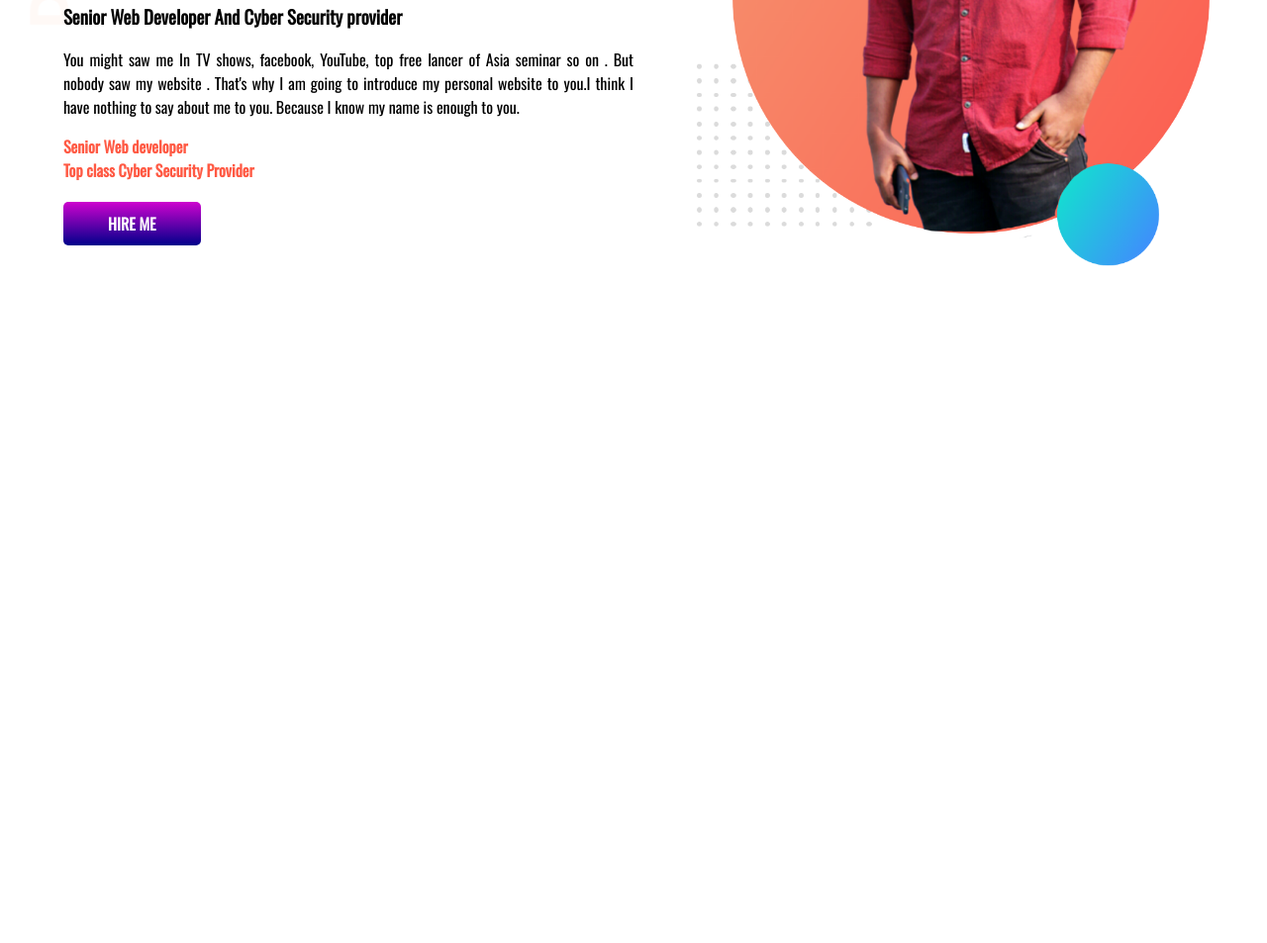
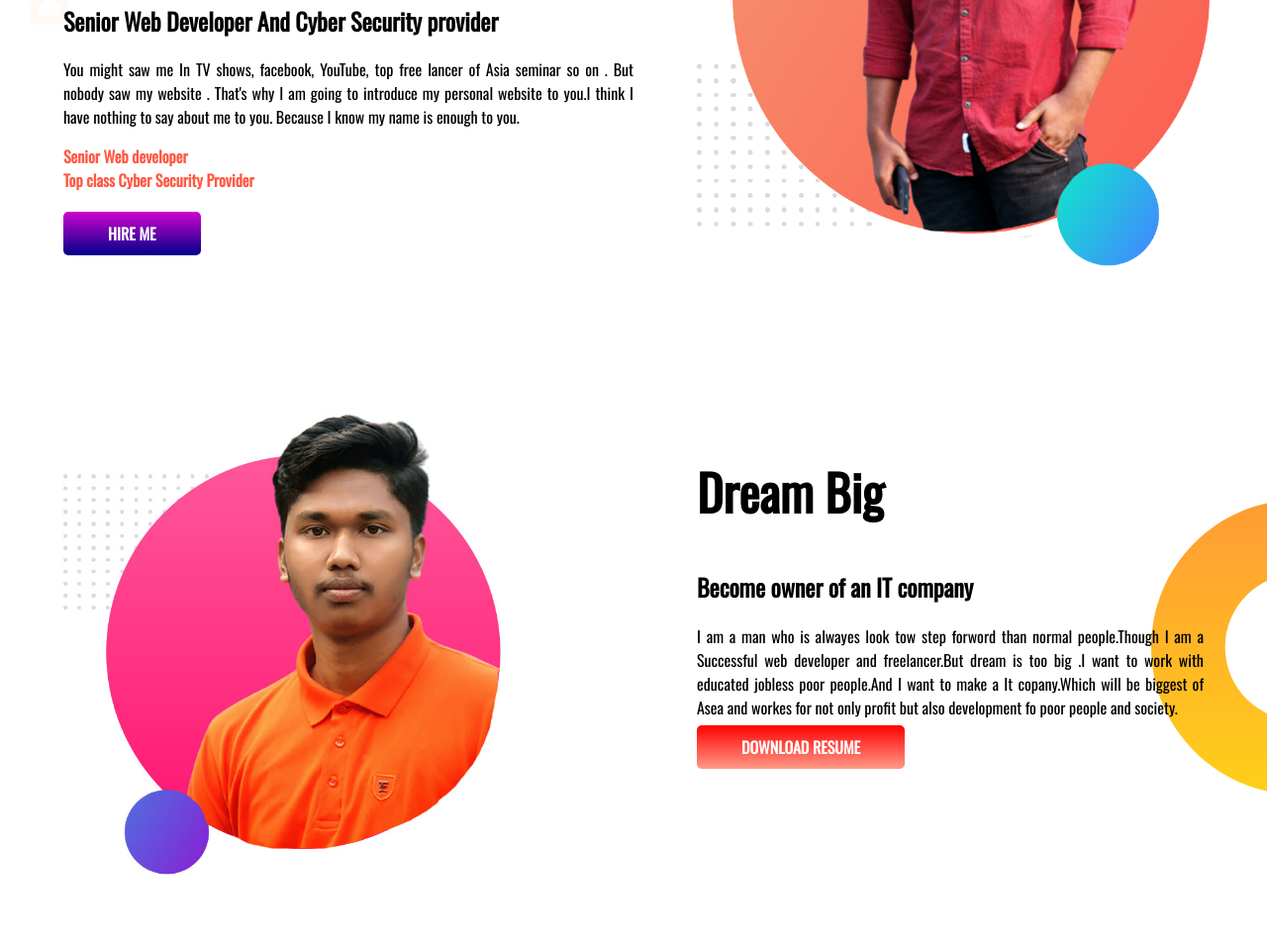
Before and after one commit to developer-shourav/Protfolio_Design, a plain HTML site: page index.html in a window 1280 px wide. Shown: the part 334-1287 px from the top of the page at 99% size. Before the commit the page ends 800 px from the top, so only its background shows below. Drawn offline with nearby package versions, Linux system fonts and the light colour scheme.

Commit message:
mid section complited

```diff
--- a/index.html
+++ b/index.html
@@ -16,7 +16,7 @@
         <div class="aboutMe">
             <h1>**Welcome to***</h1>
             <h1><span class="colorOrange">Shourav's</span> World !!</h1>
-            <h3>Senior Web Developer And Cyber Security provider</h3>
+            <h2>Senior Web Developer And Cyber Security provider</h2>
             <p>You might saw me In TV shows, facebook, YouTube, top free lancer of Asia seminar so on . But nobody saw my website . That's why I am going to introduce my personal website to you.I think I have nothing to say about me to you. Because I know my name is enough to you.</p>
 
             <p class="specilist "><strong>Senior Web developer</strong></p>
@@ -27,5 +27,15 @@
             <img src="img/my-bg.png" alt="Photo of web developer Shourav RajB.">
         </div>
     </section>
+    <section class="mid_section">
+        <div class="mySecondPhoto"><img src="images/my-bg2.jpg" alt="Formal Photo of web developer Shourav RajB."></div>
+        <div class="dreamBig">
+            <h1>Dream Big</h1>
+            <h2>Become owner of an IT company</h2>
+            <p>I am a man who is alwayes look tow step forword than normal people.Though I am a Successful web developer and freelancer.But dream is too big .I want to work with educated jobless poor people.And I want to make a It copany.Which will be biggest of Asea and workes for not only profit but also development fo poor people and society.</p>
+            <a class="Download_resume" href="#" target="_blank">DOWNLOAD RESUME</a>
+        </div>
+    </section>
+
 </body>
 </html>
--- a/style.css
+++ b/style.css
@@ -1,10 +1,17 @@
+/* =====================================================================================
+                           Common Style
+=========================================================================================*/
+
 body{
      margin: 0;
     font-family: 'Oswald',
     sans-serif;
-    text-decoration: none;
+    text-decoration:none;
 
 }
+/* =====================================================================================
+                         Top section css START
+=========================================================================================*/
 .colorOrange{color:orange}
 h1{
     font-size:50px;
@@ -34,6 +41,7 @@ h1{
 }
 .button{
     margin-top: 30px;
+
 }
 .hireMe{
     font-weight: 700;
@@ -43,7 +51,9 @@ h1{
     border-radius: 5px;
     color: #fff;
 
+
 }
+/* -----------hover&active style of HIRE ME button------------ */
 .hireMe:hover {
     background: linear-gradient(#ff0000,#ff8b76dc);
 }
@@ -52,3 +62,57 @@ h1{
     border-radius: 5px;
     background: #378dff52;
 }
+/* =====================================================================================
+                               Top section css END
+=========================================================================================*/
+
+/* =====================================================================================
+                          Mid section css START
+=========================================================================================*/
+.mid_section{
+    display: flex;
+    background-image: url(images/dream-bg.png);
+    background-repeat: no-repeat;
+    background-position: right;
+    text-align: justify;
+}
+.mySecondPhoto{
+    width: 50%;
+    padding:5%;
+
+}
+.mySecondPhoto img{
+    width: 95%;
+
+}
+.dreamBig{
+    width: 50%;
+    padding:5%;
+}
+
+.Download_resume {
+    font-weight: 700;
+    text-decoration: none;
+    padding: 10px 45px;
+    background: linear-gradient(#ff0000, #ff8b76dc);
+    border-radius: 5px;
+    color: #fff;
+
+
+}
+
+/* -----------hover&active style of HIRE ME button------------ */
+.Download_resume:hover {
+     background: linear-gradient(#ce03ce, darkblue);
+}
+
+.Download_resume:active {
+    border: 2px solid #f0f0f0;
+    border-radius: 5px;
+    background: #378dff52;
+}
+
+
+/* =====================================================================================
+                          Mid section css End
+=========================================================================================*/
```
